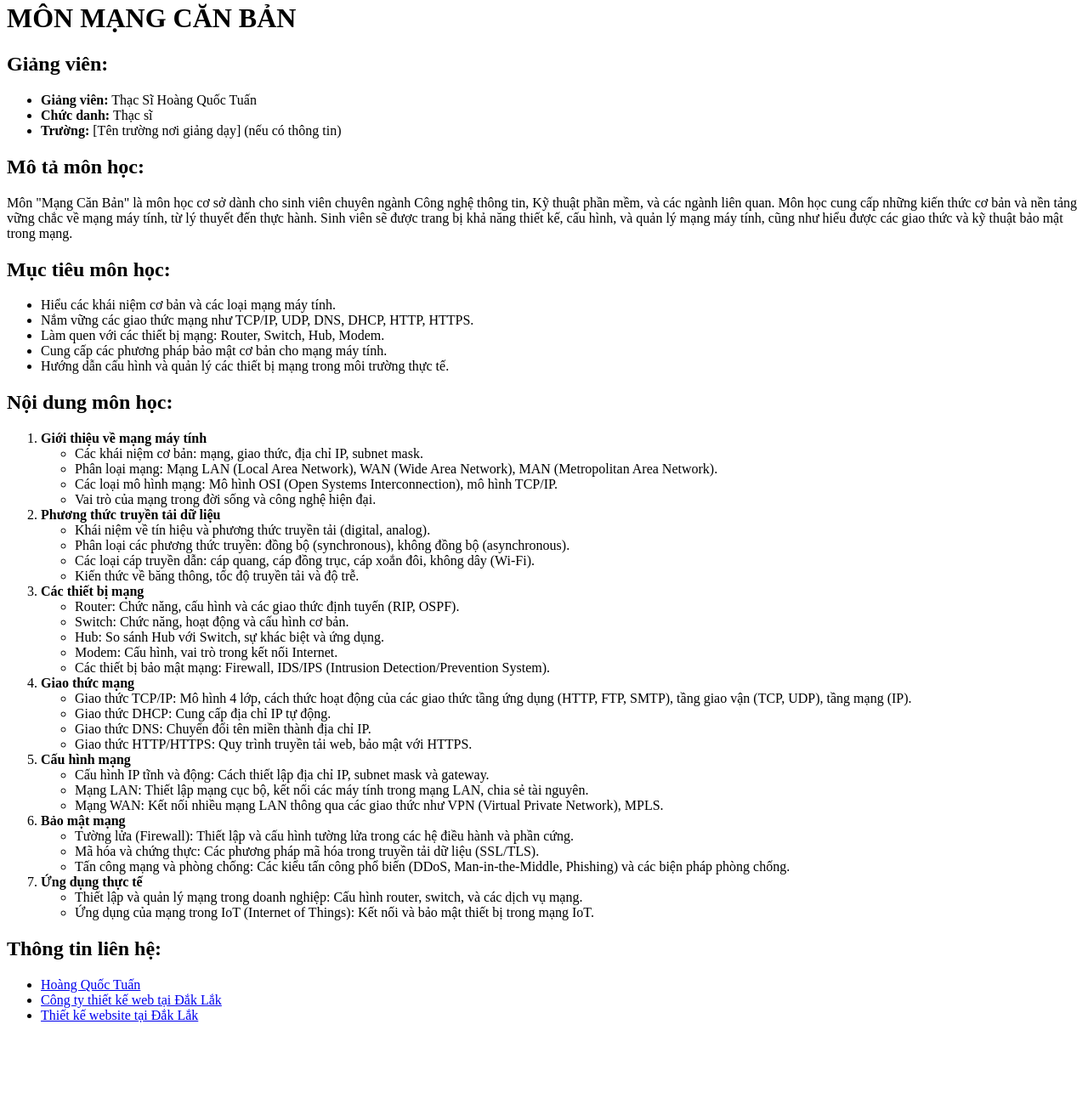
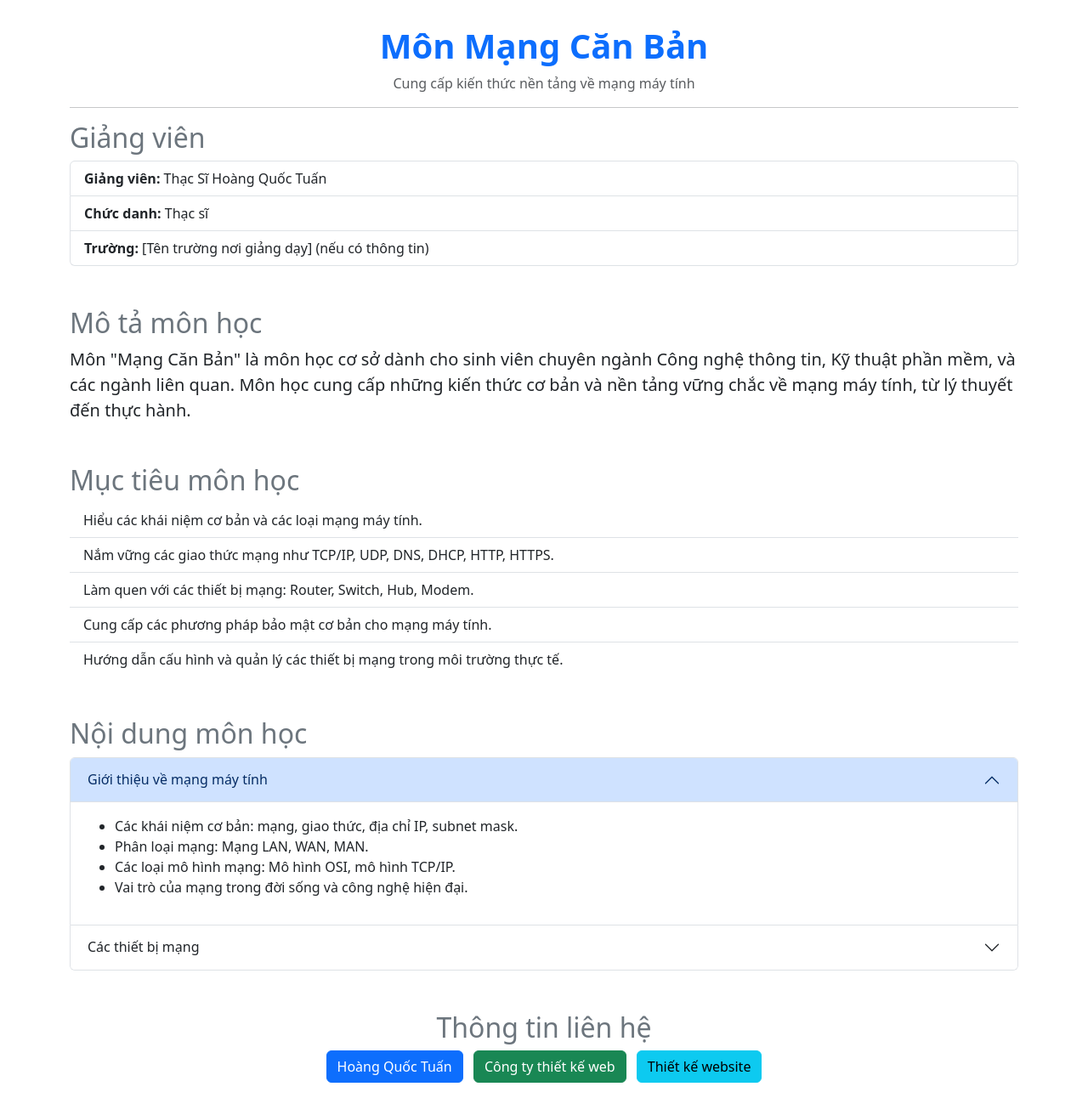
Before and after one commit to tuanhoba/MangCanBan_CNTT, a plain HTML site: page index.html in a window 1280 px wide. Shown: the part 18-1330 px from the top of the page at 85% size. Before the commit the page ends 1238 px from the top, so only its background shows below. Drawn offline with nearby package versions, Linux system fonts and the light colour scheme.

Commit message:
Update index.html

```diff
--- a/index.html
+++ b/index.html
@@ -1,104 +1,106 @@
-
 <!DOCTYPE html>
 <html lang="vi">
 <head>
     <meta charset="UTF-8">
     <meta name="viewport" content="width=device-width, initial-scale=1.0">
-    <title>Môn Mạng Căn Bản</title>
+    <title>Môn Mạng Căn Bản - Thạc sĩ Hoàng Quốc Tuấn</title>
+    <!-- Link Bootstrap CSS -->
+    <link href="https://cdn.jsdelivr.net/npm/bootstrap@5.3.0/dist/css/bootstrap.min.css" rel="stylesheet">
 </head>
 <body>
-    <h1>MÔN MẠNG CĂN BẢN</h1>
-    <h2>Giảng viên:</h2>
-    <ul>
-        <li><strong>Giảng viên:</strong> Thạc Sĩ Hoàng Quốc Tuấn</li>
-        <li><strong>Chức danh:</strong> Thạc sĩ</li>
-        <li><strong>Trường:</strong> [Tên trường nơi giảng dạy] (nếu có thông tin)</li>
+    <div class="container my-5">
+        <!-- Tiêu đề -->
+        <header class="text-center">
+            <h1 class="text-primary fw-bold">Môn Mạng Căn Bản</h1>
+            <p class="text-muted">Cung cấp kiến thức nền tảng về mạng máy tính</p>
+            <hr>
+        </header>
+
+        <!-- Thông tin giảng viên -->
+        <section class="mb-5">
+            <h2 class="text-secondary">Giảng viên</h2>
+            <ul class="list-group">
+                <li class="list-group-item"><strong>Giảng viên:</strong> Thạc Sĩ Hoàng Quốc Tuấn</li>
+                <li class="list-group-item"><strong>Chức danh:</strong> Thạc sĩ</li>
+                <li class="list-group-item"><strong>Trường:</strong> [Tên trường nơi giảng dạy] (nếu có thông tin)</li>
             </ul>
+        </section>
 
-    <h2>Mô tả môn học:</h2>
-    <p>
+        <!-- Mô tả môn học -->
+        <section class="mb-5">
+            <h2 class="text-secondary">Mô tả môn học</h2>
+            <p class="lead">
                 Môn "Mạng Căn Bản" là môn học cơ sở dành cho sinh viên chuyên ngành Công nghệ thông tin, Kỹ thuật phần mềm, và các ngành liên quan.
-        Môn học cung cấp những kiến thức cơ bản và nền tảng vững chắc về mạng máy tính, từ lý thuyết đến thực hành. Sinh viên sẽ được trang bị khả năng thiết kế, cấu hình, và quản lý mạng máy tính, cũng như hiểu được các giao thức và kỹ thuật bảo mật trong mạng.
+                Môn học cung cấp những kiến thức cơ bản và nền tảng vững chắc về mạng máy tính, từ lý thuyết đến thực hành.
             </p>
+        </section>
 
-    <h2>Mục tiêu môn học:</h2>
-    <ul>
-        <li>Hiểu các khái niệm cơ bản và các loại mạng máy tính.</li>
-        <li>Nắm vững các giao thức mạng như TCP/IP, UDP, DNS, DHCP, HTTP, HTTPS.</li>
-        <li>Làm quen với các thiết bị mạng: Router, Switch, Hub, Modem.</li>
-        <li>Cung cấp các phương pháp bảo mật cơ bản cho mạng máy tính.</li>
-        <li>Hướng dẫn cấu hình và quản lý các thiết bị mạng trong môi trường thực tế.</li>
+        <!-- Mục tiêu môn học -->
+        <section class="mb-5">
+            <h2 class="text-secondary">Mục tiêu môn học</h2>
+            <ul class="list-group list-group-flush">
+                <li class="list-group-item">Hiểu các khái niệm cơ bản và các loại mạng máy tính.</li>
+                <li class="list-group-item">Nắm vững các giao thức mạng như TCP/IP, UDP, DNS, DHCP, HTTP, HTTPS.</li>
+                <li class="list-group-item">Làm quen với các thiết bị mạng: Router, Switch, Hub, Modem.</li>
+                <li class="list-group-item">Cung cấp các phương pháp bảo mật cơ bản cho mạng máy tính.</li>
+                <li class="list-group-item">Hướng dẫn cấu hình và quản lý các thiết bị mạng trong môi trường thực tế.</li>
             </ul>
+        </section>
 
-    <h2>Nội dung môn học:</h2>
-    <ol>
-        <li>
-            <strong>Giới thiệu về mạng máy tính</strong>
+        <!-- Nội dung môn học -->
+        <section class="mb-5">
+            <h2 class="text-secondary">Nội dung môn học</h2>
+            <div class="accordion" id="contentAccordion">
+                <div class="accordion-item">
+                    <h2 class="accordion-header">
+                        <button class="accordion-button" type="button" data-bs-toggle="collapse" data-bs-target="#intro">
+                            Giới thiệu về mạng máy tính
+                        </button>
+                    </h2>
+                    <div id="intro" class="accordion-collapse collapse show">
+                        <div class="accordion-body">
                             <ul>
                                 <li>Các khái niệm cơ bản: mạng, giao thức, địa chỉ IP, subnet mask.</li>
-                <li>Phân loại mạng: Mạng LAN (Local Area Network), WAN (Wide Area Network), MAN (Metropolitan Area Network).</li>
-                <li>Các loại mô hình mạng: Mô hình OSI (Open Systems Interconnection), mô hình TCP/IP.</li>
+                                <li>Phân loại mạng: Mạng LAN, WAN, MAN.</li>
+                                <li>Các loại mô hình mạng: Mô hình OSI, mô hình TCP/IP.</li>
                                 <li>Vai trò của mạng trong đời sống và công nghệ hiện đại.</li>
                             </ul>
-        </li>
-        <li>
-            <strong>Phương thức truyền tải dữ liệu</strong>
-            <ul>
-                <li>Khái niệm về tín hiệu và phương thức truyền tải (digital, analog).</li>
-                <li>Phân loại các phương thức truyền: đồng bộ (synchronous), không đồng bộ (asynchronous).</li>
-                <li>Các loại cáp truyền dẫn: cáp quang, cáp đồng trục, cáp xoắn đôi, không dây (Wi-Fi).</li>
-                <li>Kiến thức về băng thông, tốc độ truyền tải và độ trễ.</li>
-            </ul>
-        </li>
-        <li>
-            <strong>Các thiết bị mạng</strong>
+                        </div>
+                    </div>
+                </div>
+                <div class="accordion-item">
+                    <h2 class="accordion-header">
+                        <button class="accordion-button collapsed" type="button" data-bs-toggle="collapse" data-bs-target="#devices">
+                            Các thiết bị mạng
+                        </button>
+                    </h2>
+                    <div id="devices" class="accordion-collapse collapse">
+                        <div class="accordion-body">
                             <ul>
                                 <li>Router: Chức năng, cấu hình và các giao thức định tuyến (RIP, OSPF).</li>
                                 <li>Switch: Chức năng, hoạt động và cấu hình cơ bản.</li>
                                 <li>Hub: So sánh Hub với Switch, sự khác biệt và ứng dụng.</li>
                                 <li>Modem: Cấu hình, vai trò trong kết nối Internet.</li>
-                <li>Các thiết bị bảo mật mạng: Firewall, IDS/IPS (Intrusion Detection/Prevention System).</li>
+                                <li>Các thiết bị bảo mật mạng: Firewall, IDS/IPS.</li>
                             </ul>
-        </li>
-        <li>
-            <strong>Giao thức mạng</strong>
-            <ul>
-                <li>Giao thức TCP/IP: Mô hình 4 lớp, cách thức hoạt động của các giao thức tầng ứng dụng (HTTP, FTP, SMTP), tầng giao vận (TCP, UDP), tầng mạng (IP).</li>
-                <li>Giao thức DHCP: Cung cấp địa chỉ IP tự động.</li>
-                <li>Giao thức DNS: Chuyển đổi tên miền thành địa chỉ IP.</li>
-                <li>Giao thức HTTP/HTTPS: Quy trình truyền tải web, bảo mật với HTTPS.</li>
+                        </div>
+                    </div>
+                </div>
+            </div>
+        </section>
+
+        <!-- Liên hệ -->
+        <footer class="text-center">
+            <h2 class="text-secondary">Thông tin liên hệ</h2>
+            <ul class="list-inline">
+                <li class="list-inline-item"><a href="http://hoangquoctuan.net" class="btn btn-primary">Hoàng Quốc Tuấn</a></li>
+                <li class="list-inline-item"><a href="http://daksystem.net" class="btn btn-success">Công ty thiết kế web</a></li>
+                <li class="list-inline-item"><a href="http://dakdesign.net" class="btn btn-info">Thiết kế website</a></li>
             </ul>
-        </li>
-        <li>
-            <strong>Cấu hình mạng</strong>
-            <ul>
-                <li>Cấu hình IP tĩnh và động: Cách thiết lập địa chỉ IP, subnet mask và gateway.</li>
-                <li>Mạng LAN: Thiết lập mạng cục bộ, kết nối các máy tính trong mạng LAN, chia sẻ tài nguyên.</li>
-                <li>Mạng WAN: Kết nối nhiều mạng LAN thông qua các giao thức như VPN (Virtual Private Network), MPLS.</li>
-            </ul>
-        </li>
-        <li>
-            <strong>Bảo mật mạng</strong>
-            <ul>
-                <li>Tường lửa (Firewall): Thiết lập và cấu hình tường lửa trong các hệ điều hành và phần cứng.</li>
-                <li>Mã hóa và chứng thực: Các phương pháp mã hóa trong truyền tải dữ liệu (SSL/TLS).</li>
-                <li>Tấn công mạng và phòng chống: Các kiểu tấn công phổ biến (DDoS, Man-in-the-Middle, Phishing) và các biện pháp phòng chống.</li>
-            </ul>
-        </li>
-        <li>
-            <strong>Ứng dụng thực tế</strong>
-            <ul>
-                <li>Thiết lập và quản lý mạng trong doanh nghiệp: Cấu hình router, switch, và các dịch vụ mạng.</li>
-                <li>Ứng dụng của mạng trong IoT (Internet of Things): Kết nối và bảo mật thiết bị trong mạng IoT.</li>
-            </ul>
-        </li>
-    </ol>
+        </footer>
+    </div>
 
-    <h2>Thông tin liên hệ:</h2>
-    <ul>
-        <li><a href="http://hoangquoctuan.net">Hoàng Quốc Tuấn</a></li>
-        <li><a href="http://daksystem.net">Công ty thiết kế web tại Đắk Lắk</a></li>
-        <li><a href="http://dakdesign.net">Thiết kế website tại Đắk Lắk</a></li>
-    </ul>
+    <!-- Link Bootstrap JS -->
+    <script src="https://cdn.jsdelivr.net/npm/bootstrap@5.3.0/dist/js/bootstrap.bundle.min.js"></script>
 </body>
 </html>
```
Lines whose indentation alone changed are shown as unchanged.
